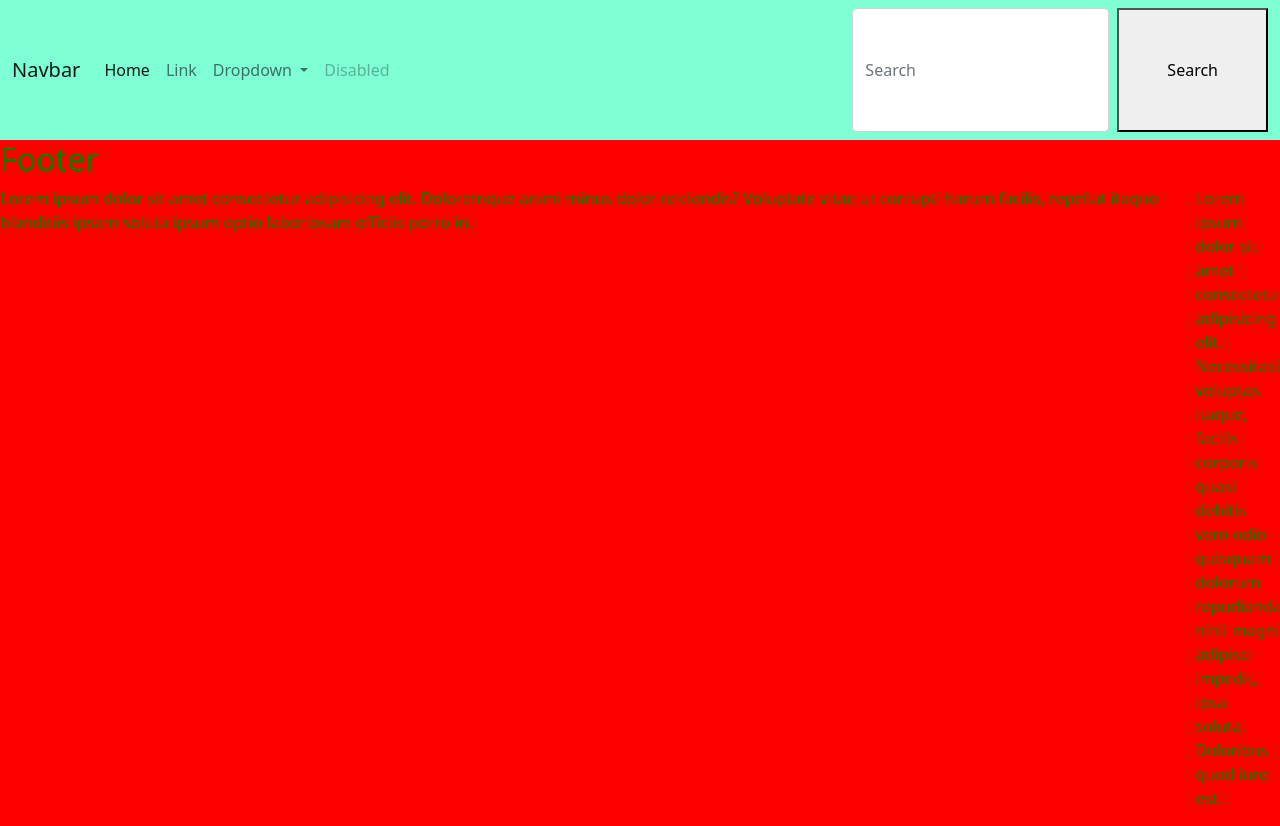
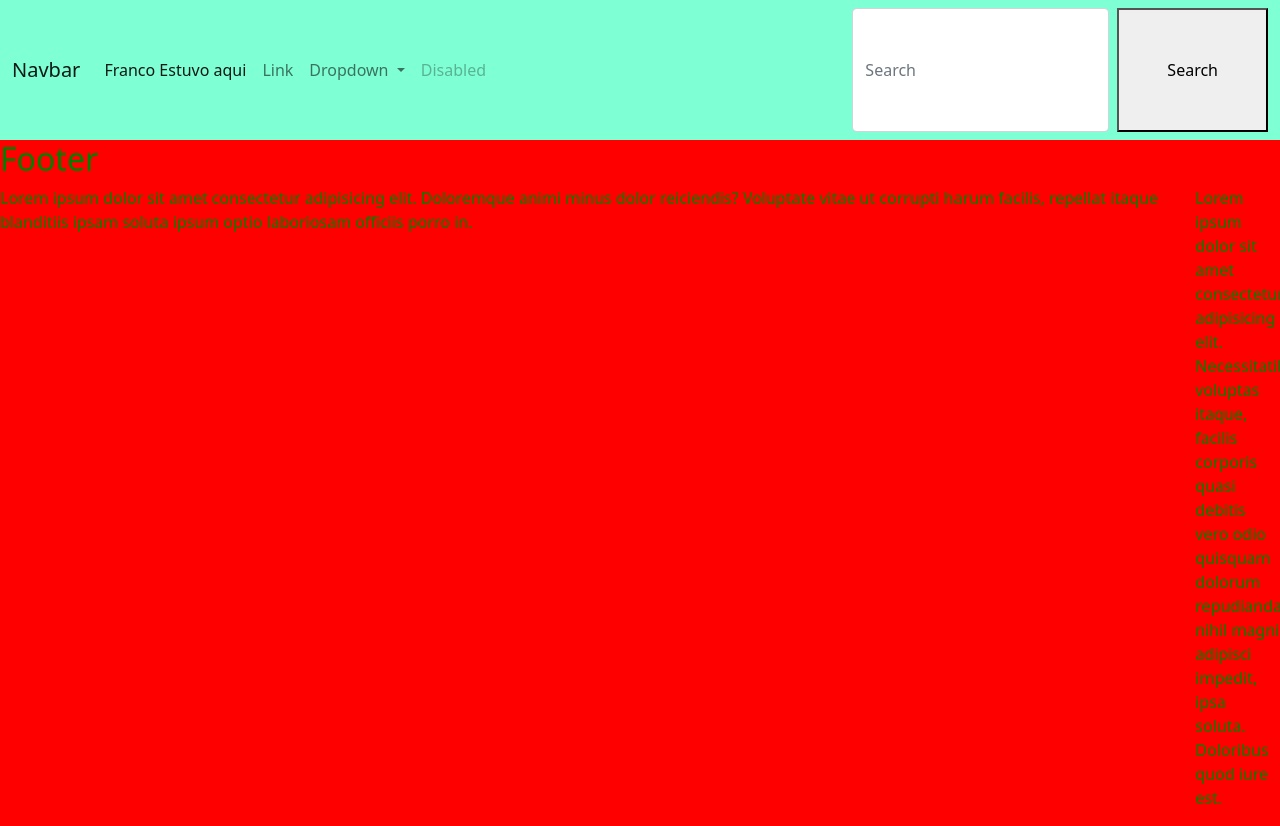
Before and after one commit to Emiliano-Rotta/clase-DesafioLatam, a plain HTML site: page index.html in a window 1280 px wide. Shown: the top 826 px of the page. Drawn offline with nearby package versions, Linux system fonts and the light colour scheme.

Commit message:
buscando a franco

```diff
--- a/index.html
+++ b/index.html
@@ -24,7 +24,7 @@
           <div class="collapse navbar-collapse" id="navbarSupportedContent">
             <ul class="navbar-nav me-auto mb-2 mb-lg-0">
               <li class="nav-item">
-                <a class="nav-link active" aria-current="page" href="#">Home</a>
+                <a class="nav-link active" aria-current="page" href="#">Franco Estuvo aqui</a>
               </li>
               <li class="nav-item">
                 <a class="nav-link" href="#">Link</a>
```
